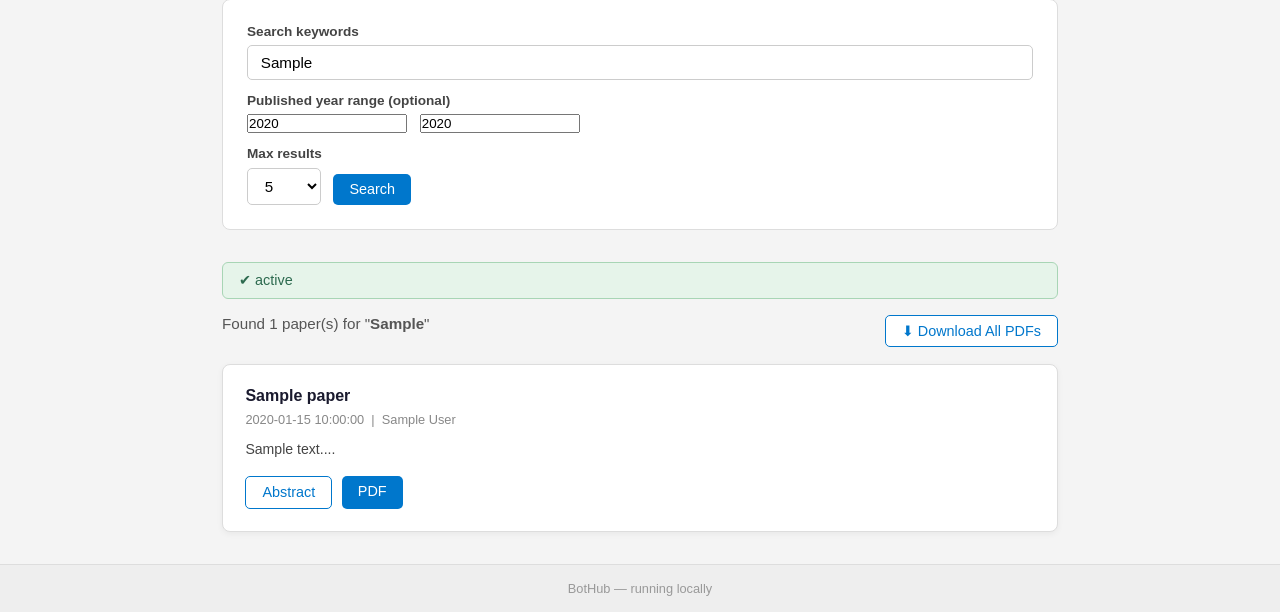
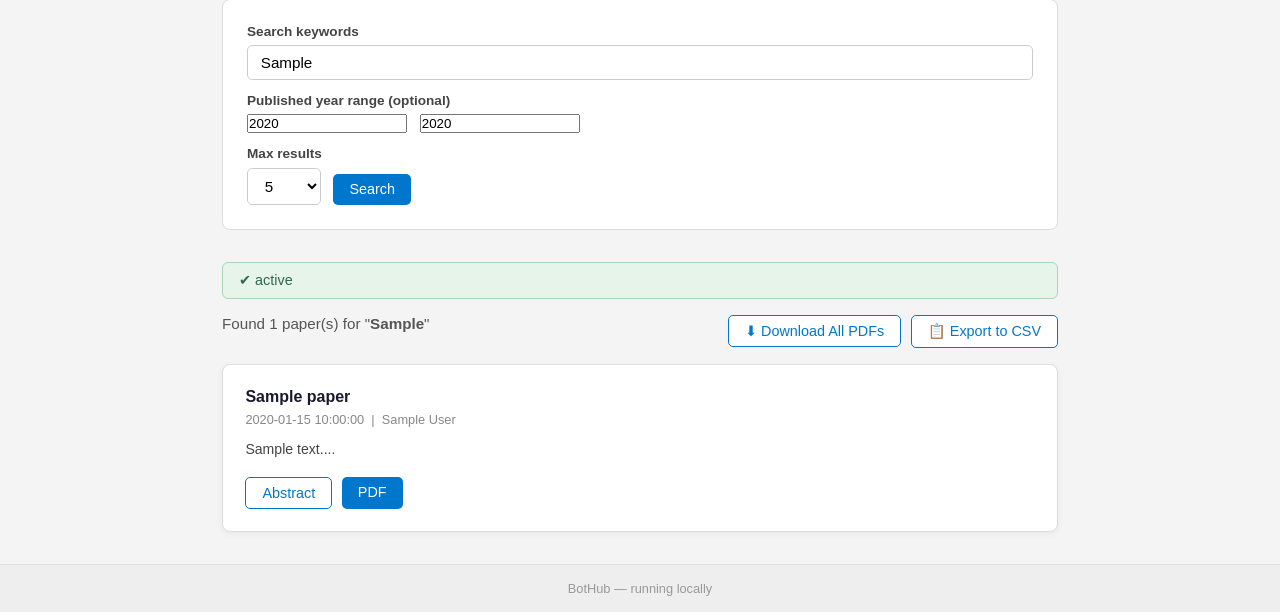
Before and after one commit to UmutAkti888/Bot_Fortress, a Flask app: template bothub/templates/arxiv.html in a window 1280 px wide. Shown: the part 215-827 px from the top of the page. Run offline with Flask 3, Linux system fonts and the light colour scheme; the template is opened without the code that fills it: most values are stand-ins (such as "Sample title", 1, 10 or a date in 2020).

Commit message:
Add CSV export feature with UTF-8 BOM fix for Excel compatibility
- New POST /arxiv/export route in app.py — returns results.json as a CSV download
- Writes UTF-8 BOM so Excel/spreadsheet apps correctly detect encoding
- arxiv.html: Export to CSV button added alongside Download All PDFs
- style.css: .action-buttons class groups both buttons side by side

Co-Authored-By: Claude Sonnet 4.6 <noreply@anthropic.com>

```diff
--- a/bothub/app.py
+++ b/bothub/app.py
@@ -1,9 +1,11 @@
 # app.py — Flask entry point.
 
 import sys
+import csv
+import io
 import json
 import os
-from flask import Flask, render_template, request
+from flask import Flask, render_template, request, Response
 
 # Add the repo root (Bot_Fortress/) to Python's search path.
 # This lets us import from the top-level bots/ package, which lives outside bothub/.
@@ -89,5 +91,53 @@ def arxiv_download():
     )
 
 
+@app.route("/arxiv/export", methods=["POST"])
+def arxiv_export():
+    """
+    Triggered by the 'Export to CSV' button.
+    Reads the last search results from results.json and returns a CSV file download.
+    Uses only Python stdlib — no extra libraries needed.
+    """
+    papers = []
+    if os.path.exists(RESULTS_FILE):
+        with open(RESULTS_FILE, encoding="utf-8") as f:
+            papers = json.load(f)
+
+    # io.StringIO() creates an in-memory text buffer — like a file, but in RAM.
+    # This avoids writing a temporary file to disk just to send it to the browser.
+    output = io.StringIO()
+
+    # Write a UTF-8 BOM (Byte Order Mark) as the very first character.
+    # Excel uses this hidden marker to detect that the file is UTF-8 encoded.
+    # Without it, Excel guesses Windows-1252 and corrupts accented characters.
+    output.write('\ufeff')
+
+    writer = csv.writer(output)
+
+    # Header row
+    writer.writerow(["Title", "Authors", "Published", "Abstract", "ArXiv Link", "PDF Link"])
+
+    for paper in papers:
+        writer.writerow([
+            paper["title"],
+            ", ".join(paper["authors"]),
+            paper["published"],
+            paper["summary"],
+            paper["abs_link"],
+            paper["pdf_link"],
+        ])
+
+    output.seek(0)  # Rewind the buffer to the start before reading
+
+    # Response() lets us return raw data with custom headers.
+    # Content-Disposition: attachment tells the browser to download it, not display it.
+    # The filename shown in the Save dialog will be "arxiv_results.csv".
+    return Response(
+        output.getvalue(),
+        mimetype="text/csv",
+        headers={"Content-Disposition": "attachment; filename=arxiv_results.csv"}
+    )
+
+
 if __name__ == "__main__":
     app.run(debug=True)
--- a/bothub/static/style.css
+++ b/bothub/static/style.css
@@ -228,6 +228,13 @@ main h2 {
     gap: 0.5rem;
 }
 
+/* Groups the Download and Export buttons side by side */
+.action-buttons {
+    display: flex;
+    gap: 0.6rem;
+    flex-wrap: wrap;
+}
+
 .download-status {
     background: #e6f4ea;
     border: 1px solid #a8d5b5;
--- a/bothub/templates/arxiv.html
+++ b/bothub/templates/arxiv.html
@@ -72,9 +72,8 @@
     <div class="result-header">
         <p class="result-count">Found {{ papers|length }} paper(s) for "<strong>{{ last_query }}</strong>"</p>
 
-        <!-- Separate form just for the download button.
-             Hidden fields carry the original search state back to the server,
-             so the page re-renders correctly after the download completes. -->
+        <div class="action-buttons">
+            <!-- Download All PDFs -->
             <form method="POST" action="/arxiv/download">
                 <input type="hidden" name="last_query"  value="{{ last_query }}">
                 <input type="hidden" name="max_results" value="{{ max_results }}">
@@ -82,6 +81,12 @@
                 <input type="hidden" name="to_year"     value="{{ to_year }}">
                 <button type="submit" class="btn btn-outline">⬇ Download All PDFs</button>
             </form>
+
+            <!-- Export to CSV — triggers a file download in the browser -->
+            <form method="POST" action="/arxiv/export">
+                <button type="submit" class="btn btn-outline">📋 Export to CSV</button>
+            </form>
+        </div>
     </div>
 
     <div class="paper-list">
```
Lines whose indentation alone changed are shown as unchanged.
